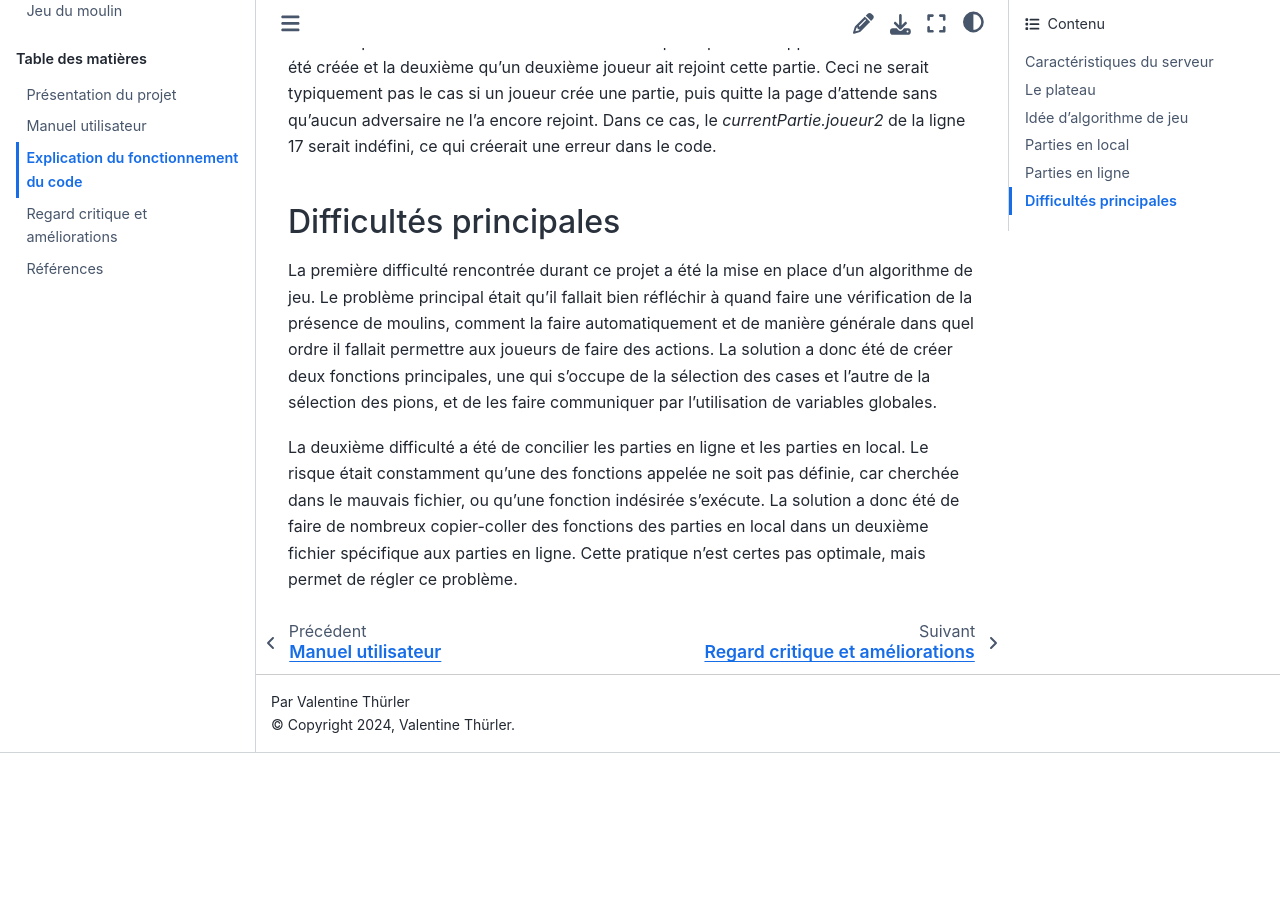
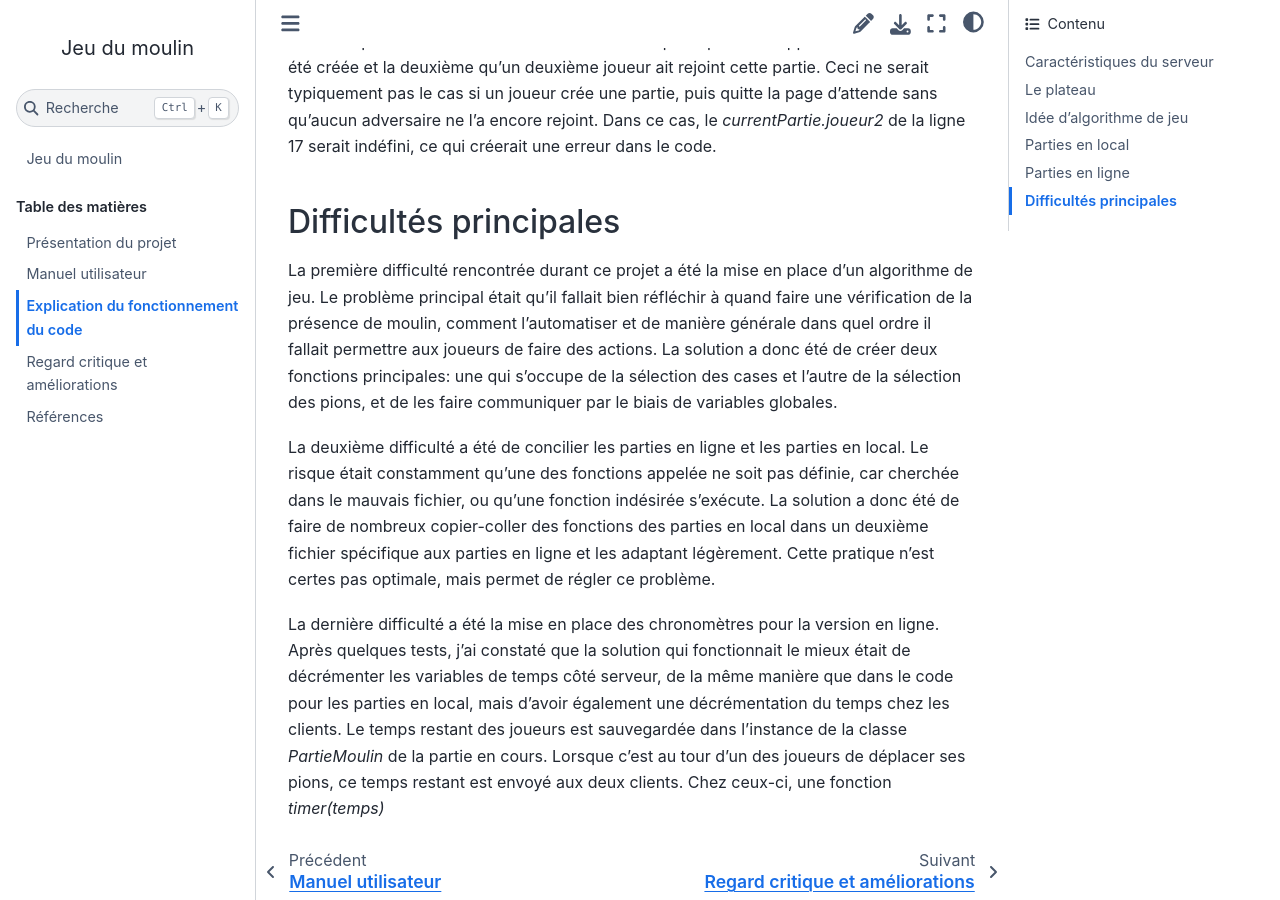
Before and after one commit to valentinethrlr/projet_moulin_documentation, a Sphinx documentation site: the page built from source/explication.md, in a window 1280 px wide and 900 px high, scrolled down 18499 px. Built offline with Sphinx 7.4.7 and the Sphinx Book theme 1.1.4, drawn with Linux system fonts in a browser that asks for light colours; cross-references to code outside the pages are shown as plain code; before the commit the page ends 19252 px from its top, so only the background shows below that.

Commit message:
relecture

```diff
--- a/source/explication.md
+++ b/source/explication.md
@@ -443,6 +443,8 @@ Les deux premières conditions servent à vérifier que la partie à supprimer a
 
 ## Difficultés principales
 
-La première difficulté rencontrée durant ce projet a été la mise en place d'un algorithme de jeu. Le problème principal était qu'il fallait bien réfléchir à quand faire une vérification de la présence de moulins, comment la faire automatiquement et de manière générale dans quel ordre il fallait permettre aux joueurs de faire des actions. La solution a donc été de créer deux fonctions principales, une qui s'occupe de la sélection des cases et l'autre de la sélection des pions, et de les faire communiquer par l'utilisation de variables globales.
+La première difficulté rencontrée durant ce projet a été la mise en place d'un algorithme de jeu. Le problème principal était qu'il fallait bien réfléchir à quand faire une vérification de la présence de moulin, comment l'automatiser et de manière générale dans quel ordre il fallait permettre aux joueurs de faire des actions. La solution a donc été de créer deux fonctions principales: une qui s'occupe de la sélection des cases et l'autre de la sélection des pions, et de les faire communiquer par le biais de variables globales.
 
-La deuxième difficulté a été de concilier les parties en ligne et les parties en local. Le risque était constamment qu'une des fonctions appelée ne soit pas définie, car cherchée dans le mauvais fichier, ou qu'une fonction indésirée s'exécute. La solution a donc été de faire de nombreux copier-coller des fonctions des parties en local dans un deuxième fichier spécifique aux parties en ligne. Cette pratique n'est certes pas optimale, mais permet de régler ce problème.
+La deuxième difficulté a été de concilier les parties en ligne et les parties en local. Le risque était constamment qu'une des fonctions appelée ne soit pas définie, car cherchée dans le mauvais fichier, ou qu'une fonction indésirée s'exécute. La solution a donc été de faire de nombreux copier-coller des fonctions des parties en local dans un deuxième fichier spécifique aux parties en ligne et les adaptant légèrement. Cette pratique n'est certes pas optimale, mais permet de régler ce problème.
+
+La dernière difficulté a été la mise en place des chronomètres pour la version en ligne. Après quelques tests, j'ai constaté que la solution qui fonctionnait le mieux était de décrémenter les variables de temps côté serveur, de la même manière que dans le code pour les parties en local, mais d'avoir également une décrémentation du temps chez les clients. Le temps restant des joueurs est sauvegardée dans l'instance de la classe <em>PartieMoulin</em> de la partie en cours. Lorsque c'est au tour d'un des joueurs de déplacer ses pions, ce temps restant est envoyé aux deux clients. Chez ceux-ci, une fonction <em>timer(temps)</em>
```
